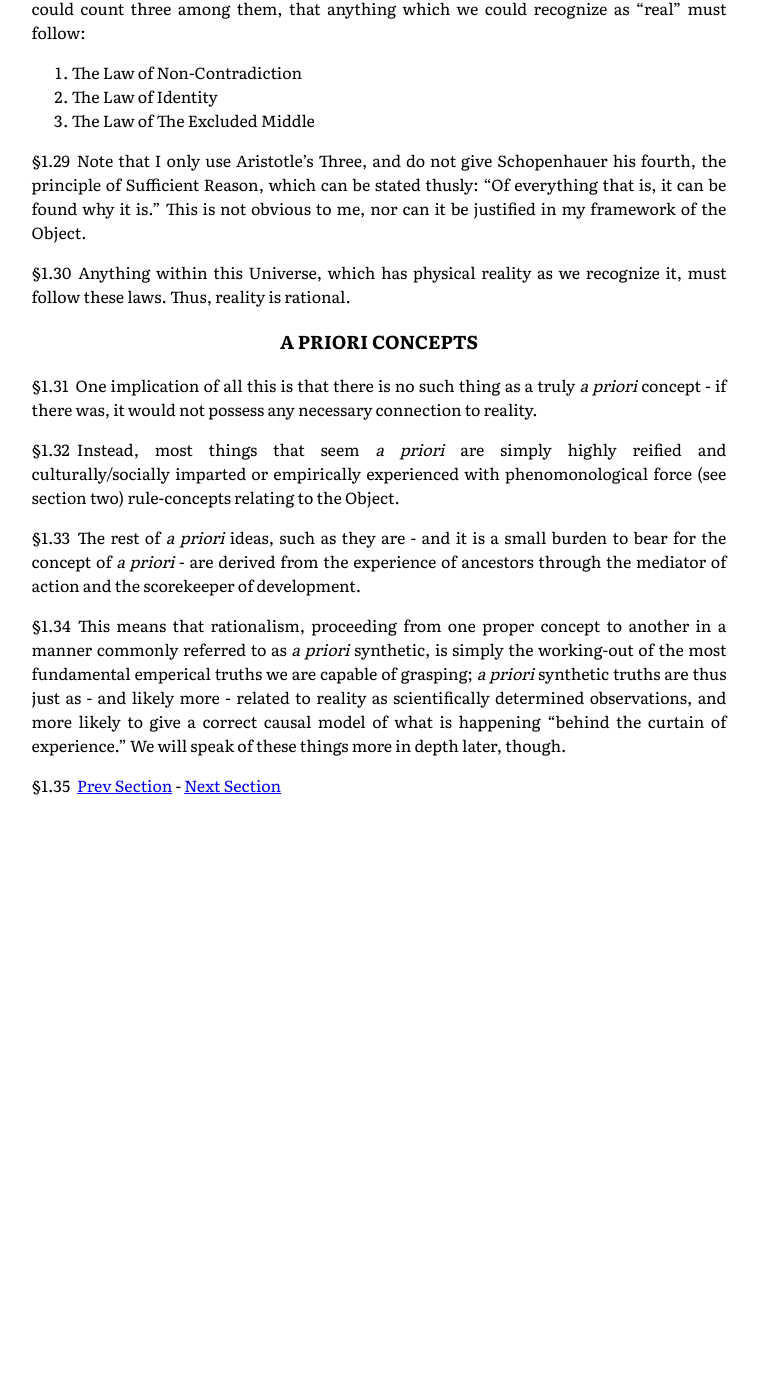
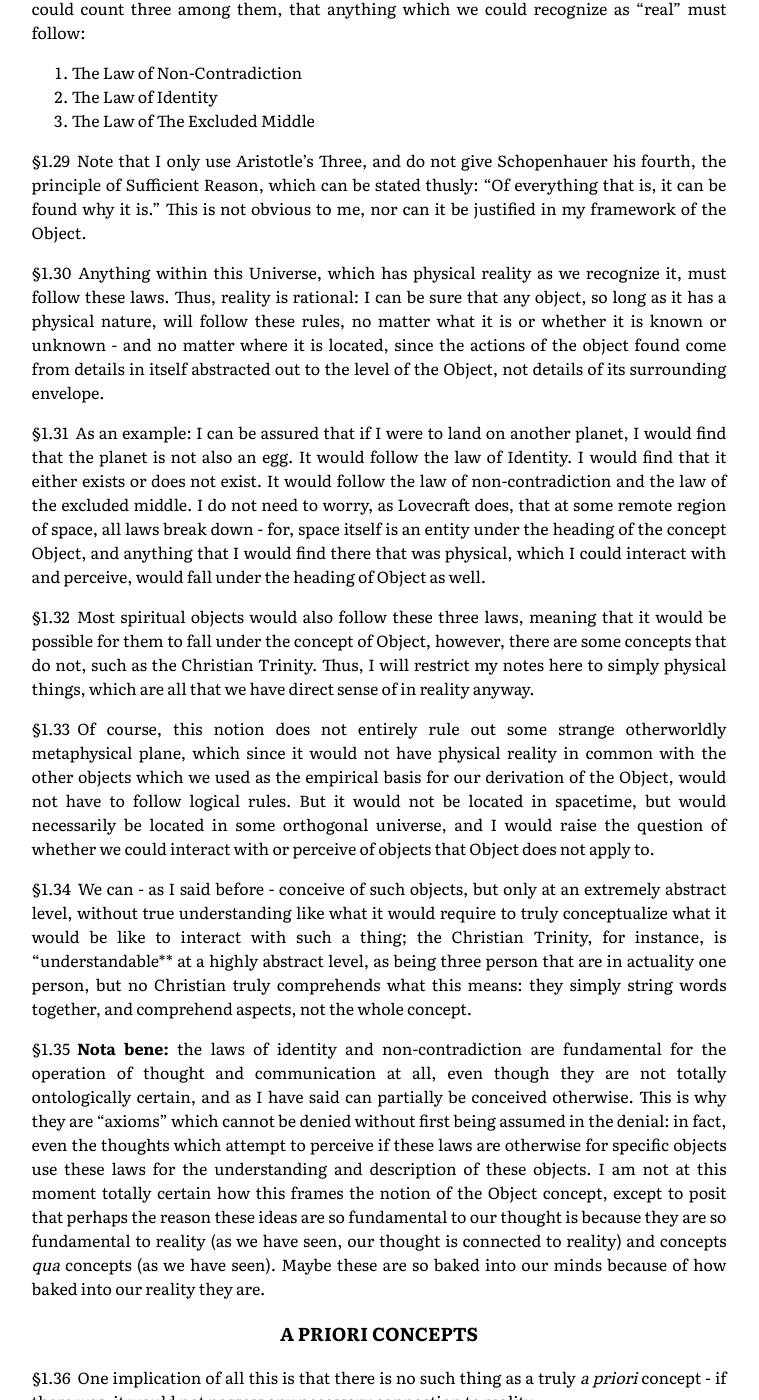
Before and after one commit to christopherdumas/Conceptionalis-Philosophica-Contemplatio, a Jekyll site: the page built from section1.md, in a window 1280 px wide and 1400 px high, scrolled down 4072 px. Shown: the whole window, without its empty margins (261-1020 px from the left). Built offline with Jekyll 4.4.1, drawn with Linux system fonts in a browser that asks for light colours; our own code applies the rules of GitHub Pages for plain Markdown files; before the commit the page ends 4885 px from its top, so only the background shows below that.

Commit message:
first part of sec2

```diff
--- a/section1.md
+++ b/section1.md
@@ -197,7 +197,56 @@ that is, it can be found why it is." This is not obvious to me, nor can it be
 justified in my framework of the Object.
 
 Anything within this Universe, which has physical reality as we recognize it,
-must follow these laws. Thus, reality is rational.
+must follow these laws. Thus, reality is rational: I can be sure that any
+object, so long as it has a physical nature, will follow these rules, no matter
+what it is or whether it is known or unknown - and no matter where it is
+located, since the actions of the object found come from details in itself
+abstracted out to the level of the Object, not details of its surrounding
+envelope.
+
+As an example: I can be assured that if I were to land on another planet, I
+would find that the planet is not also an egg. It would follow the law of
+Identity. I would find that it either exists or does not exist. It would follow
+the law of non-contradiction and the law of the excluded middle. I do not need
+to worry, as Lovecraft does, that at some remote region of space, all laws break
+down - for, space itself is an entity under the heading of the concept Object,
+and anything that I would find there that was physical, which I could interact
+with and perceive, would fall under the heading of Object as well.
+
+Most spiritual objects would also follow these three laws, meaning that it would
+be possible for them to fall under the concept of Object, however, there are
+some concepts that do not, such as the Christian Trinity. Thus, I will restrict
+my notes here to simply physical things, which are all that we have direct sense
+of in reality anyway.
+
+Of course, this notion does not entirely rule out some strange otherworldly
+metaphysical plane, which since it would not have physical reality in common
+with the other objects which we used as the empirical basis for our derivation
+of the Object, would not have to follow logical rules. But it would not be
+located in spacetime, but would necessarily be located in some orthogonal
+universe, and I would raise the question of whether we could interact with or
+perceive of objects that Object does not apply to.
+
+We can - as I said before - conceive of such objects, but only at an extremely
+abstract level, without true understanding like what it would require to truly
+conceptualize what it would be like to interact with such a thing; the Christian
+Trinity, for instance, is "understandable** at a highly abstract level, as being
+three person that are in actuality one person, but no Christian truly
+comprehends what this means: they simply string words together, and comprehend
+aspects, not the whole concept.
+
+**Nota bene:** the laws of identity and non-contradiction are fundamental for
+the operation of thought and communication at all, even though they are not
+totally ontologically certain, and as I have said can partially be conceived
+otherwise. This is why they are "axioms" which cannot be denied without first
+being assumed in the denial: in fact, even the thoughts which attempt to
+perceive if these laws are otherwise for specific objects use these laws for the
+understanding and description of these objects. I am not at this moment totally
+certain how this frames the notion of the Object concept, except to posit that
+perhaps the reason these ideas are so fundamental to our thought is because they
+are so fundamental to reality (as we have seen, our thought is connected to
+reality) and concepts *qua* concepts (as we have seen). Maybe these are so baked
+into our minds because of how baked into our reality they are.
 
 ### A Priori concepts
 
```
Also changed, not shown: section2.md (added, +158 -0 lines).
